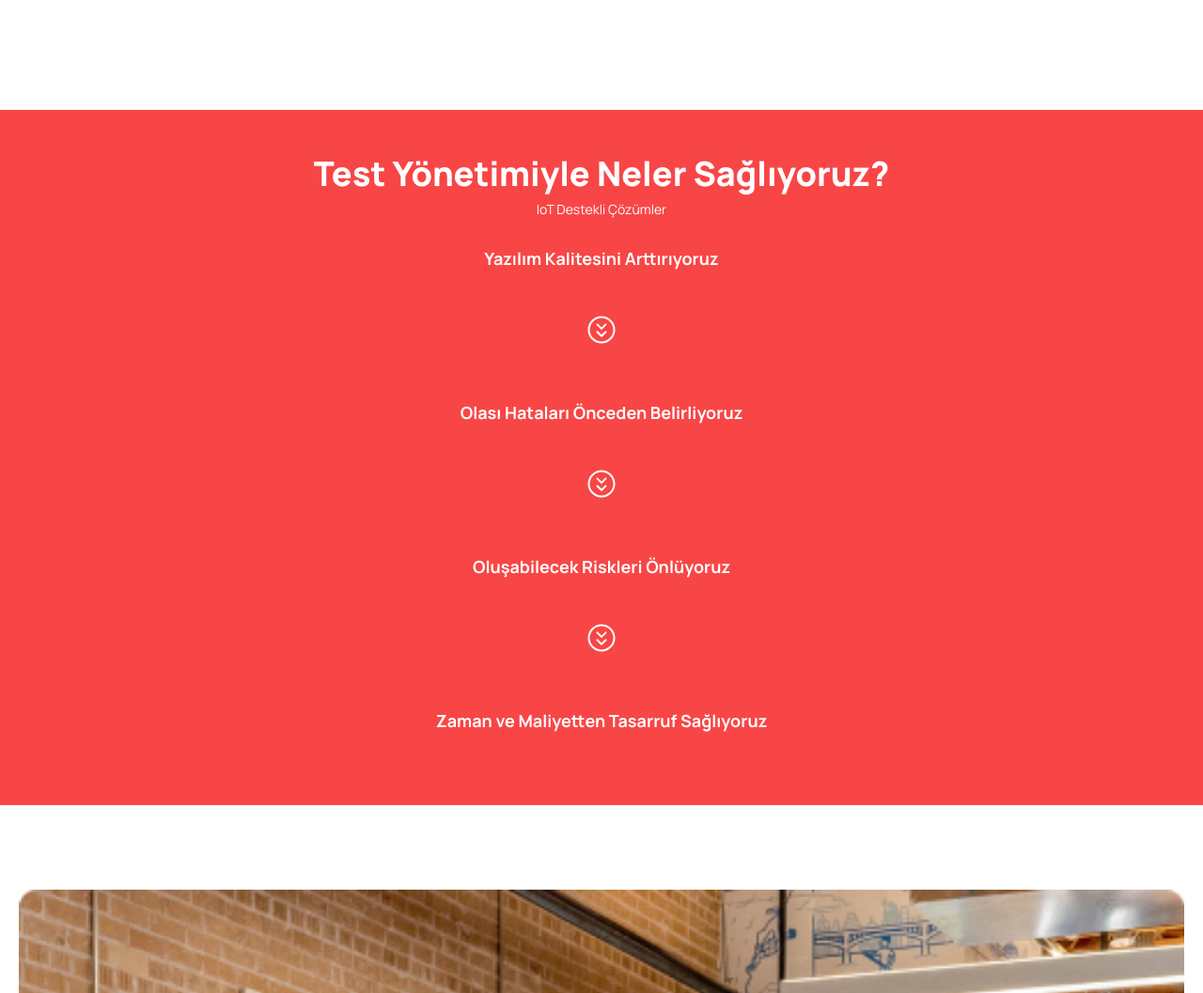
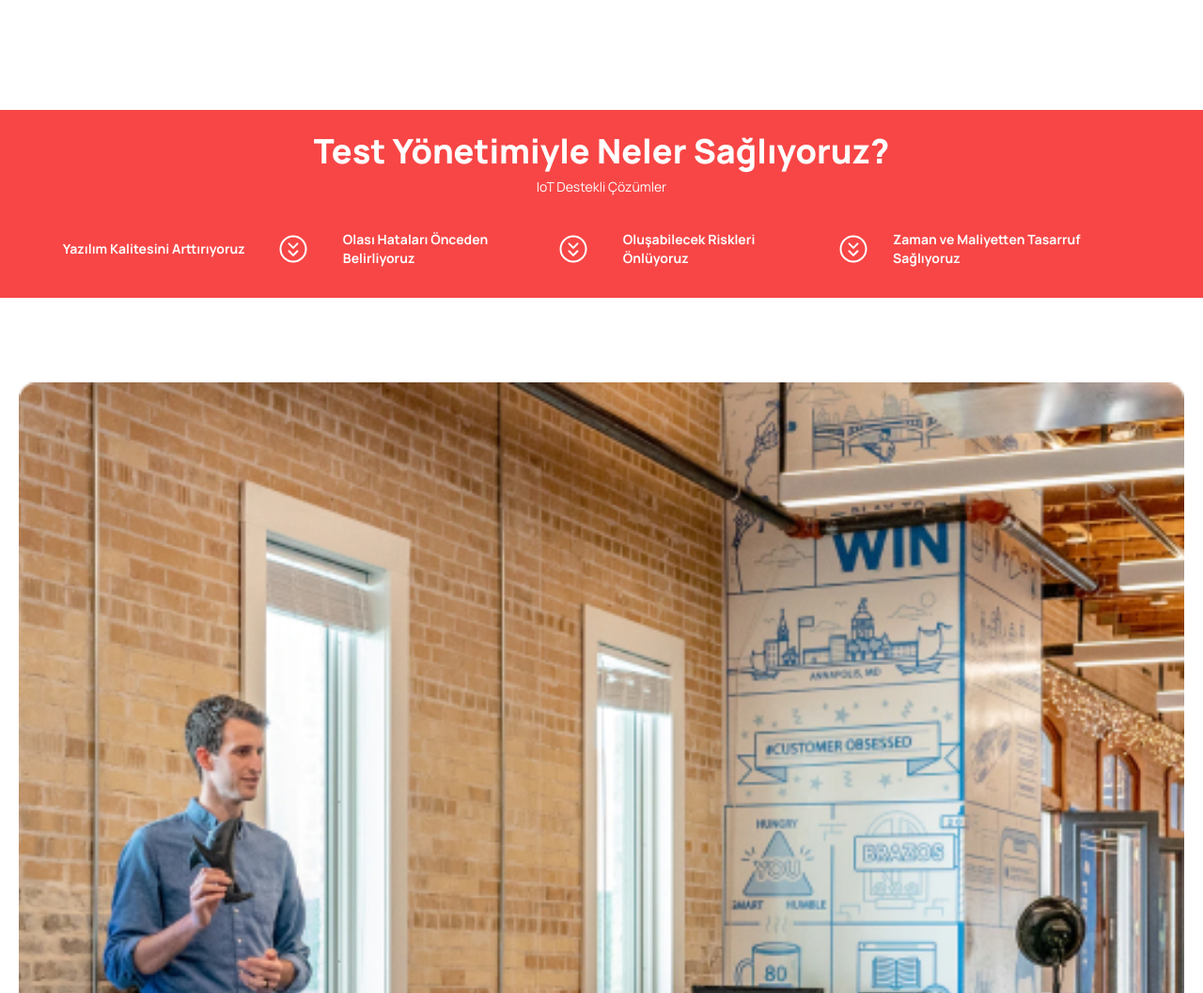
Before and after one commit to MaksymYatsun/it-landing-page, a website: page src/index.html in a window 1280 px wide. Shown: the part 1673-2730 px from the top of the page at 94% size. Drawn offline with nearby package versions, Linux system fonts and the light colour scheme; files that its build step writes are made by us from their sources; files whose address does not match are found by name.

Commit message:
third section lg layout

```diff
--- a/src/index.html
+++ b/src/index.html
@@ -37,8 +37,11 @@
     <main>
         <section class="bg-cover lg:bg-center bg-[62%] bg-[url('../src/img/hero.jpg')]">
             <div class="container px-5 lg:px-[84px] pt-36 pb-20 mx-auto">
-                <h2 class="text-[42px] font-extrabold text-center lg:text-left lg:max-w-2xl lg:text-[56px] mb-8 lg:mb-5">Bilgi Teknolojilerinde 23&nbsp;Yıllık&nbsp;Tecrübe</h2>
-                <p class="text-xs lg:text-base lg:text-left lg:max-w-[60%] text-center mb-12">Müşterilerimizin yüksek kalite seviyelerini koruyabilmeleri için
+                <h2
+                    class="text-[42px] font-extrabold text-center lg:text-left lg:max-w-2xl lg:text-[56px] mb-8 lg:mb-5">
+                    Bilgi Teknolojilerinde 23&nbsp;Yıllık&nbsp;Tecrübe</h2>
+                <p class="text-xs lg:text-base lg:text-left lg:max-w-[60%] text-center mb-12">Müşterilerimizin yüksek
+                    kalite seviyelerini koruyabilmeleri için
                     farklı sektörlerde tecrübe kazanmış uzman kadrolarımızla Proje Yönetimi, İş Analizi ve Test Yönetimi
                     hizmetleri sunmaktayız.</p>
                 <form class="bg-white rounded-lg py-1 pl-5 pr-1 flex lg:max-w-[50%]" action>
@@ -182,50 +185,52 @@
             </div>
         </section>
         <section class="bg-primary-orange text-white">
-            <div class="container px-5 py-12 mx-auto text-center">
+            <div class="container px-5 lg:px-14 py-12 lg:py-6 mx-auto text-center">
                 <h2 class="text-4xl font-extrabold mb-2">Test Yönetimiyle Neler Sağlıyoruz?</h2>
-                <span class="text-sm block">IoT Destekli Çözümler</span>
-                <div class="text-lg font-bold py-7">
-                    <h3 class="mx-auto w-1/2 mb-11">Yazılım Kalitesini Arttırıyoruz</h3>
-                    <svg class="mx-auto" width="36" height="36" viewBox="0 0 36 36" fill="none"
+                <span class="text-sm block lg:mb-7">IoT Destekli Çözümler</span>
+                <div class="flex flex-col lg:flex-row">
+                    <div class="text-lg lg:text-sm lg:text-left font-bold py-7 lg:py-2 lg:flex lg:items-center lg:mr-6 lg:w-1/4">
+                        <h3 class="mx-auto lg:w-3/4 w-1/2 mb-11 lg:mb-0">Yazılım Kalitesini Arttırıyoruz</h3>
+                        <svg class="lg:ml-auto lg:mr-0 mx-auto" width="36" height="36" viewBox="0 0 36 36" fill="none"
                             xmlns="http://www.w3.org/2000/svg">
                             <path
                                 d="M4.5 18C4.5 25.4558 10.5442 31.5 18 31.5C25.4558 31.5 31.5 25.4558 31.5 18C31.5 10.5442 25.4558 4.5 18 4.5C10.5442 4.5 4.5 10.5442 4.5 18Z"
                                 stroke="white" stroke-width="2" stroke-linecap="round" stroke-linejoin="round"></path>
                             <path d="M13.5 12.375L18 16.875L22.5 12.375" stroke="white" stroke-width="2"
                                 stroke-linecap="round" stroke-linejoin="round"></path>
-                        <path d="M13.5 20.25L18 24.75L22.5 20.25" stroke="white" stroke-width="2" stroke-linecap="round"
-                            stroke-linejoin="round"></path>
+                            <path d="M13.5 20.25L18 24.75L22.5 20.25" stroke="white" stroke-width="2"
+                                stroke-linecap="round" stroke-linejoin="round"></path>
                         </svg>
                     </div>
-                <div class="text-lg font-bold py-7">
-                    <h3 class="mx-auto w-1/2 mb-11">Olası Hataları Önceden Belirliyoruz</h3>
-                    <svg class="mx-auto" width="36" height="36" viewBox="0 0 36 36" fill="none"
+                    <div class="text-lg lg:text-sm lg:text-left font-bold py-7 lg:py-2 lg:flex lg:items-center lg:mr-6 lg:w-1/4">
+                        <h3 class="mx-auto lg:w-3/4 w-1/2 mb-11 lg:mb-0">Olası Hataları Önceden Belirliyoruz</h3>
+                        <svg class="lg:ml-auto lg:mr-0 mx-auto" width="36" height="36" viewBox="0 0 36 36" fill="none"
                             xmlns="http://www.w3.org/2000/svg">
                             <path
                                 d="M4.5 18C4.5 25.4558 10.5442 31.5 18 31.5C25.4558 31.5 31.5 25.4558 31.5 18C31.5 10.5442 25.4558 4.5 18 4.5C10.5442 4.5 4.5 10.5442 4.5 18Z"
                                 stroke="white" stroke-width="2" stroke-linecap="round" stroke-linejoin="round"></path>
                             <path d="M13.5 12.375L18 16.875L22.5 12.375" stroke="white" stroke-width="2"
                                 stroke-linecap="round" stroke-linejoin="round"></path>
-                        <path d="M13.5 20.25L18 24.75L22.5 20.25" stroke="white" stroke-width="2" stroke-linecap="round"
-                            stroke-linejoin="round"></path>
+                            <path d="M13.5 20.25L18 24.75L22.5 20.25" stroke="white" stroke-width="2"
+                                stroke-linecap="round" stroke-linejoin="round"></path>
                         </svg>
                     </div>
-                <div class="text-lg font-bold py-7">
-                    <h3 class="mx-auto w-1/2 mb-11">Oluşabilecek Riskleri Önlüyoruz</h3>
-                    <svg class="mx-auto" width="36" height="36" viewBox="0 0 36 36" fill="none"
+                    <div class="text-lg lg:text-sm lg:text-left font-bold py-7 lg:py-2 lg:flex lg:items-center lg:mr-6 lg:w-1/4">
+                        <h3 class="mx-auto lg:w-3/4 w-1/2 mb-11 lg:mb-0">Oluşabilecek Riskleri Önlüyoruz</h3>
+                        <svg class="lg:ml-auto lg:mr-0 mx-auto" width="36" height="36" viewBox="0 0 36 36" fill="none"
                             xmlns="http://www.w3.org/2000/svg">
                             <path
                                 d="M4.5 18C4.5 25.4558 10.5442 31.5 18 31.5C25.4558 31.5 31.5 25.4558 31.5 18C31.5 10.5442 25.4558 4.5 18 4.5C10.5442 4.5 4.5 10.5442 4.5 18Z"
                                 stroke="white" stroke-width="2" stroke-linecap="round" stroke-linejoin="round"></path>
                             <path d="M13.5 12.375L18 16.875L22.5 12.375" stroke="white" stroke-width="2"
                                 stroke-linecap="round" stroke-linejoin="round"></path>
-                        <path d="M13.5 20.25L18 24.75L22.5 20.25" stroke="white" stroke-width="2" stroke-linecap="round"
-                            stroke-linejoin="round"></path>
+                            <path d="M13.5 20.25L18 24.75L22.5 20.25" stroke="white" stroke-width="2"
+                                stroke-linecap="round" stroke-linejoin="round"></path>
                         </svg>
                     </div>
-                <div class="text-lg font-bold py-7">
-                    <h3>Zaman ve Maliyetten Tasarruf Sağlıyoruz</h3>
+                    <div class="text-lg lg:text-sm lg:text-left font-bold py-7 lg:py-2 lg:flex lg:items-center lg:w-1/4">
+                        <h3 class="lg:w-3/4">Zaman ve Maliyetten Tasarruf Sağlıyoruz</h3>
+                    </div>
                 </div>
             </div>
         </section>
```
Lines whose indentation alone changed are shown as unchanged.
